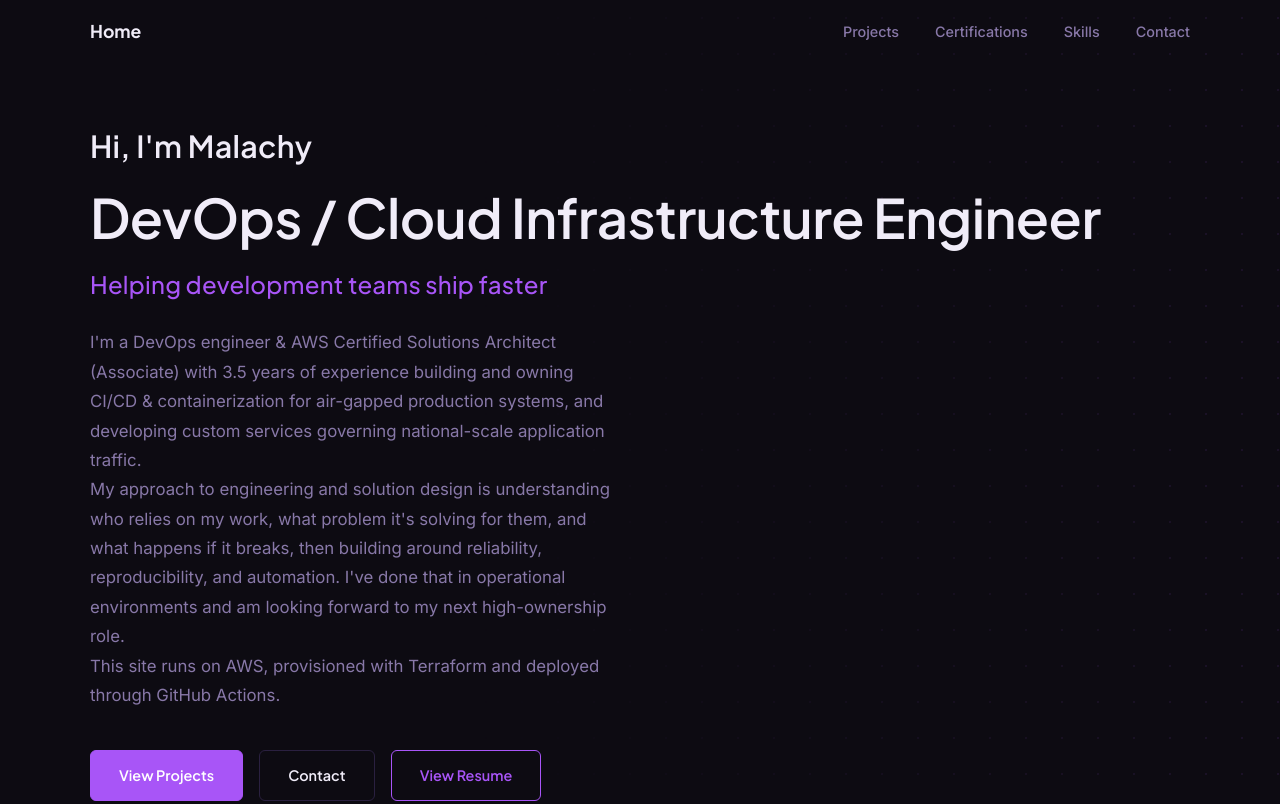
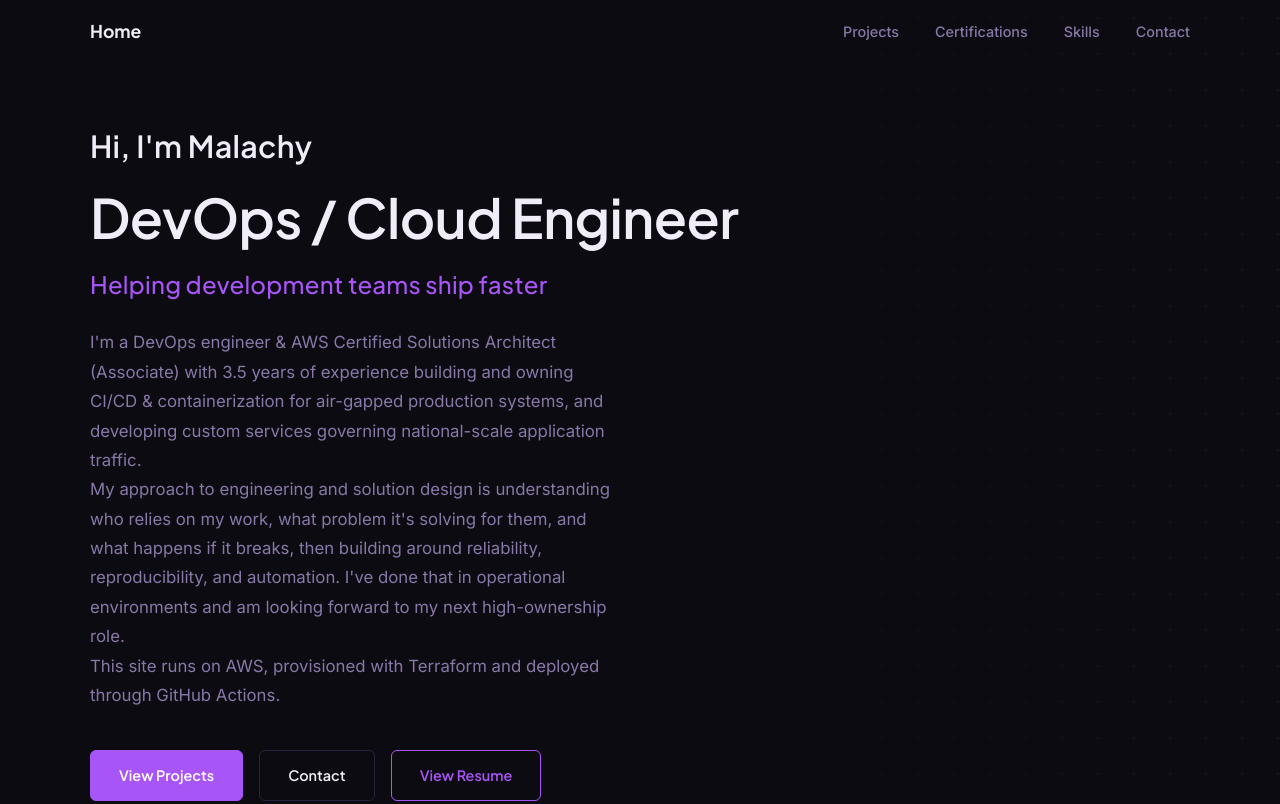
Before and after one commit to malakaii-infra/atlas-infra, a plain HTML site: page index.html in a window 1280 px wide. Shown: the top 804 px of the page. Drawn offline with Linux system fonts and the light colour scheme; a script that the page names is missing.

Commit message:
Updated about

```diff
--- a/index.html
+++ b/index.html
@@ -3,7 +3,7 @@
 <head>
   <meta charset="UTF-8" />
   <meta name="viewport" content="width=device-width, initial-scale=1.0" />
-  <title>Malachy Schwartz — DevOps / Cloud Infrastructure Engineer</title>
+  <title>Malachy Schwartz — DevOps / Cloud Engineer</title>
 
   <!-- Link to our stylesheet -->
   <link rel="stylesheet" href="style.css" />
@@ -58,7 +58,7 @@
         <p class="hero-label">Hi, I'm Malachy<span class="cursor" aria-hidden="true">_</span></p>
 
         <!-- Name -->
-        <h1 class="hero-name">DevOps / Cloud Infrastructure Engineer</h1>
+        <h1 class="hero-name">DevOps / Cloud Engineer</h1>
 
         <!-- Title -->
         <h2 class="hero-title">Helping development teams ship faster</h2>
```
